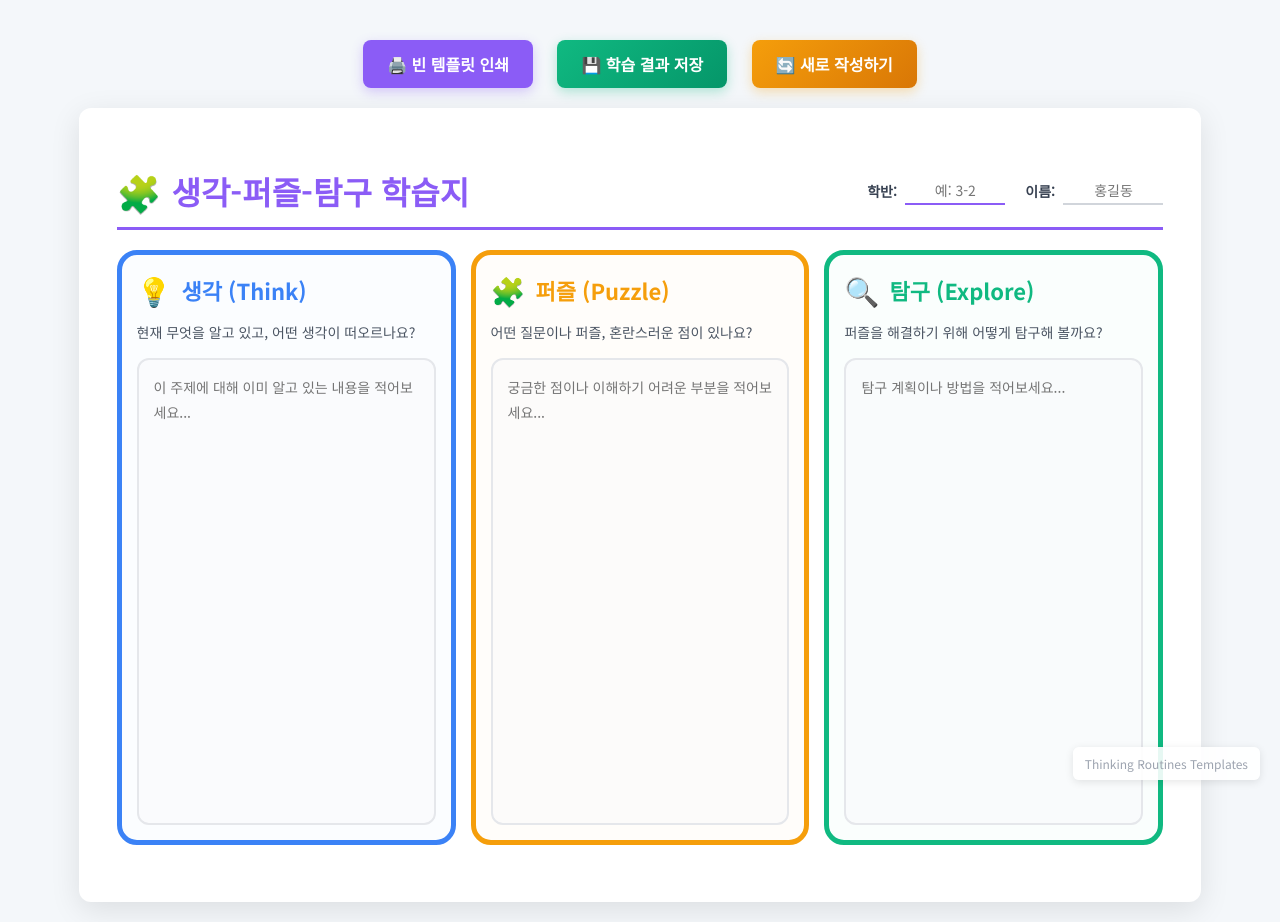
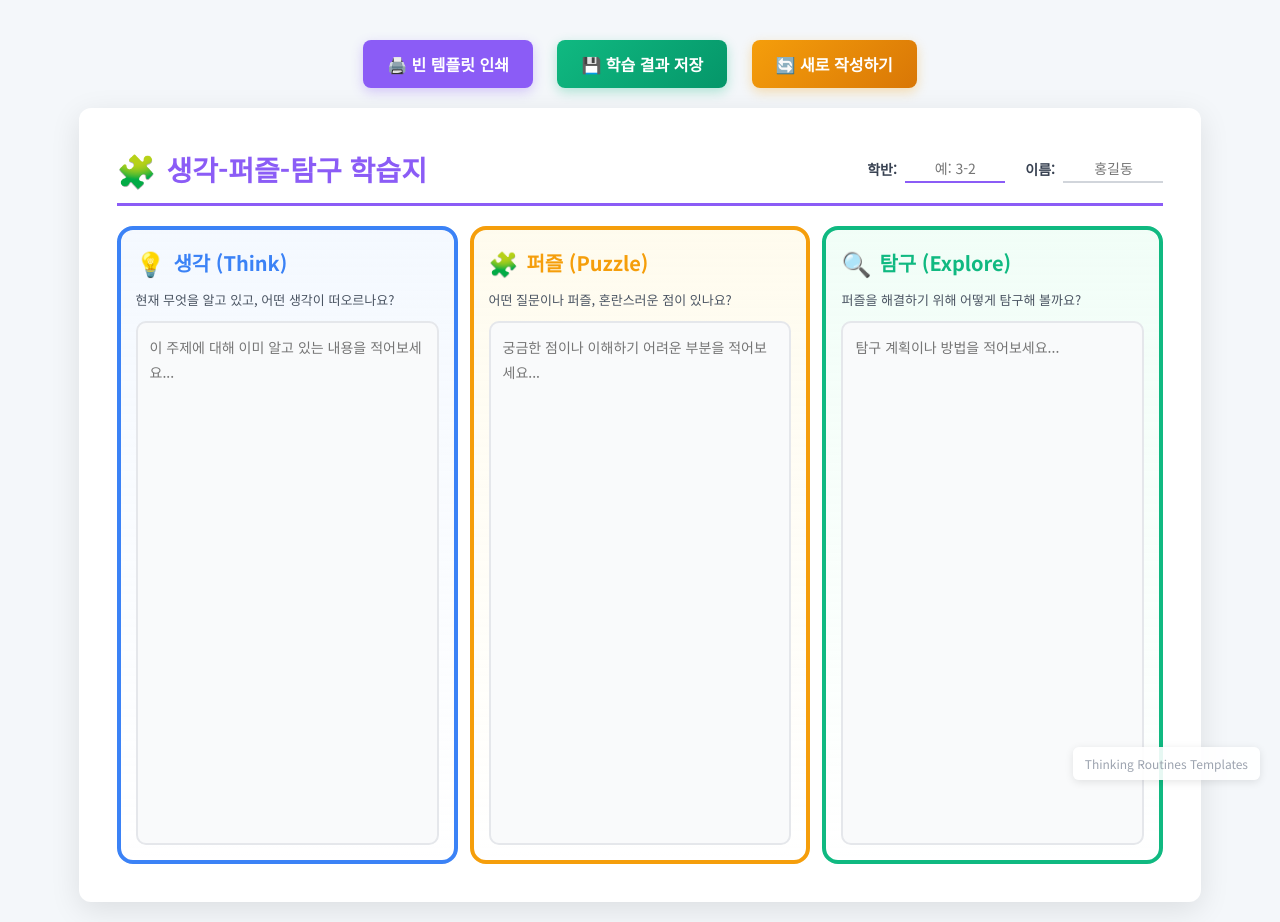
Before and after one commit to plusiam/think-puzzle-explore, a plain HTML site: page index.html in a window 1280 px wide. Drawn offline with nearby package versions, Linux system fonts and the light colour scheme.

Commit message:
Update layout to exactly match the template image with underline separator

```diff
--- a/index.html
+++ b/index.html
@@ -30,7 +30,7 @@
             height: 210mm;
             margin: auto;
             background: white;
-            padding: 15mm 10mm;
+            padding: 10mm;
             border-radius: 12px;
             box-shadow: 0 8px 30px rgba(0,0,0,0.1);
             display: flex;
@@ -42,14 +42,19 @@
             display: flex;
             justify-content: space-between;
             align-items: center;
-            border-bottom: 3px solid #8b5cf6;
-            padding-bottom: 10px;
-            margin-bottom: 20px;
+            padding-bottom: 8px;
+            margin-bottom: 3px;
             flex-shrink: 0;
         }
 
+        .header-line {
+            height: 3px;
+            background-color: #8b5cf6;
+            margin-bottom: 20px;
+        }
+
         .title {
-            font-size: 32px;
+            font-size: 28px;
             font-weight: 700;
             color: #8b5cf6;
             display: flex;
@@ -58,7 +63,7 @@
         }
 
         .title-emoji {
-            font-size: 36px;
+            font-size: 32px;
         }
 
         .student-info {
@@ -96,15 +101,15 @@
 
         .sections {
             display: flex;
-            gap: 15px;
+            gap: 12px;
             flex-grow: 1;
-            height: calc(100% - 80px);
+            height: calc(100% - 70px);
         }
 
         .step {
             flex: 1;
-            border: 5px solid;
-            border-radius: 20px;
+            border: 4px solid;
+            border-radius: 16px;
             padding: 15px;
             transition: all 0.3s ease;
             background: white;
@@ -121,31 +126,31 @@
 
         .step.think {
             border-color: #3b82f6;
-            background: rgba(59, 130, 246, 0.02);
+            background: linear-gradient(to bottom, rgba(219, 234, 254, 0.3) 0%, rgba(255, 255, 255, 0) 100%);
         }
         .step.puzzle {
             border-color: #f59e0b;
-            background: rgba(245, 158, 11, 0.02);
+            background: linear-gradient(to bottom, rgba(254, 243, 199, 0.3) 0%, rgba(255, 255, 255, 0) 100%);
         }
         .step.inquiry {
             border-color: #10b981;
-            background: rgba(16, 185, 129, 0.02);
+            background: linear-gradient(to bottom, rgba(209, 250, 229, 0.3) 0%, rgba(255, 255, 255, 0) 100%);
         }
 
         .step-header {
             display: flex;
             align-items: center;
-            gap: 10px;
-            margin-bottom: 12px;
+            gap: 8px;
+            margin-bottom: 10px;
             flex-shrink: 0;
         }
 
         .step-emoji {
-            font-size: 28px;
+            font-size: 24px;
         }
 
         .step-title {
-            font-size: 22px;
+            font-size: 20px;
             font-weight: 700;
         }
 
@@ -154,8 +159,8 @@
         .step.inquiry .step-title { color: #10b981; }
 
         .step-desc {
-            font-size: 14px;
-            margin-bottom: 15px;
+            font-size: 13px;
+            margin-bottom: 12px;
             color: #4b5563;
             line-height: 1.5;
             flex-shrink: 0;
@@ -169,13 +174,13 @@
         .writing-box {
             width: 100%;
             height: 100%;
-            padding: 15px;
+            padding: 12px;
             font-size: 14px;
             line-height: 1.8;
             border: 2px solid #e5e7eb;
-            border-radius: 12px;
+            border-radius: 10px;
             resize: none;
-            background-color: rgba(249, 250, 251, 0.5);
+            background-color: #f9fafb;
             transition: all 0.3s ease;
             font-family: 'Noto Sans KR', sans-serif;
         }
@@ -368,7 +373,7 @@
                 border-radius: 0 !important;
                 width: 297mm;
                 height: 210mm;
-                padding: 15mm 10mm;
+                padding: 10mm;
                 page-break-after: avoid;
                 page-break-inside: avoid;
             }
@@ -378,8 +383,8 @@
             }
 
             /* 헤더 */
-            .header {
-                border-bottom: 3px solid #8b5cf6 !important;
+            .header-line {
+                background-color: #8b5cf6 !important;
                 -webkit-print-color-adjust: exact !important;
                 print-color-adjust: exact !important;
             }
@@ -390,7 +395,7 @@
 
             /* 섹션 - 색상 유지 중요! */
             .step {
-                border-width: 5px !important;
+                border-width: 4px !important;
                 -webkit-print-color-adjust: exact !important;
                 print-color-adjust: exact !important;
                 color-adjust: exact !important;
@@ -398,19 +403,19 @@
 
             .step.think {
                 border-color: #3b82f6 !important;
-                background-color: rgba(59, 130, 246, 0.02) !important;
+                background: linear-gradient(to bottom, rgba(219, 234, 254, 0.3) 0%, rgba(255, 255, 255, 0) 100%) !important;
                 -webkit-print-color-adjust: exact !important;
             }
 
             .step.puzzle {
                 border-color: #f59e0b !important;
-                background-color: rgba(245, 158, 11, 0.02) !important;
+                background: linear-gradient(to bottom, rgba(254, 243, 199, 0.3) 0%, rgba(255, 255, 255, 0) 100%) !important;
                 -webkit-print-color-adjust: exact !important;
             }
 
             .step.inquiry {
                 border-color: #10b981 !important;
-                background-color: rgba(16, 185, 129, 0.02) !important;
+                background: linear-gradient(to bottom, rgba(209, 250, 229, 0.3) 0%, rgba(255, 255, 255, 0) 100%) !important;
                 -webkit-print-color-adjust: exact !important;
             }
 
@@ -430,7 +435,7 @@
             }
 
             .writing-box {
-                background-color: rgba(249, 250, 251, 0.5) !important;
+                background-color: #f9fafb !important;
                 border: 2px solid #e5e7eb !important;
                 -webkit-print-color-adjust: exact !important;
             }
@@ -506,6 +511,8 @@
                 </div>
             </div>
         </div>
+
+        <div class="header-line"></div>
 
         <div class="sections">
             <div class="step think">
```
